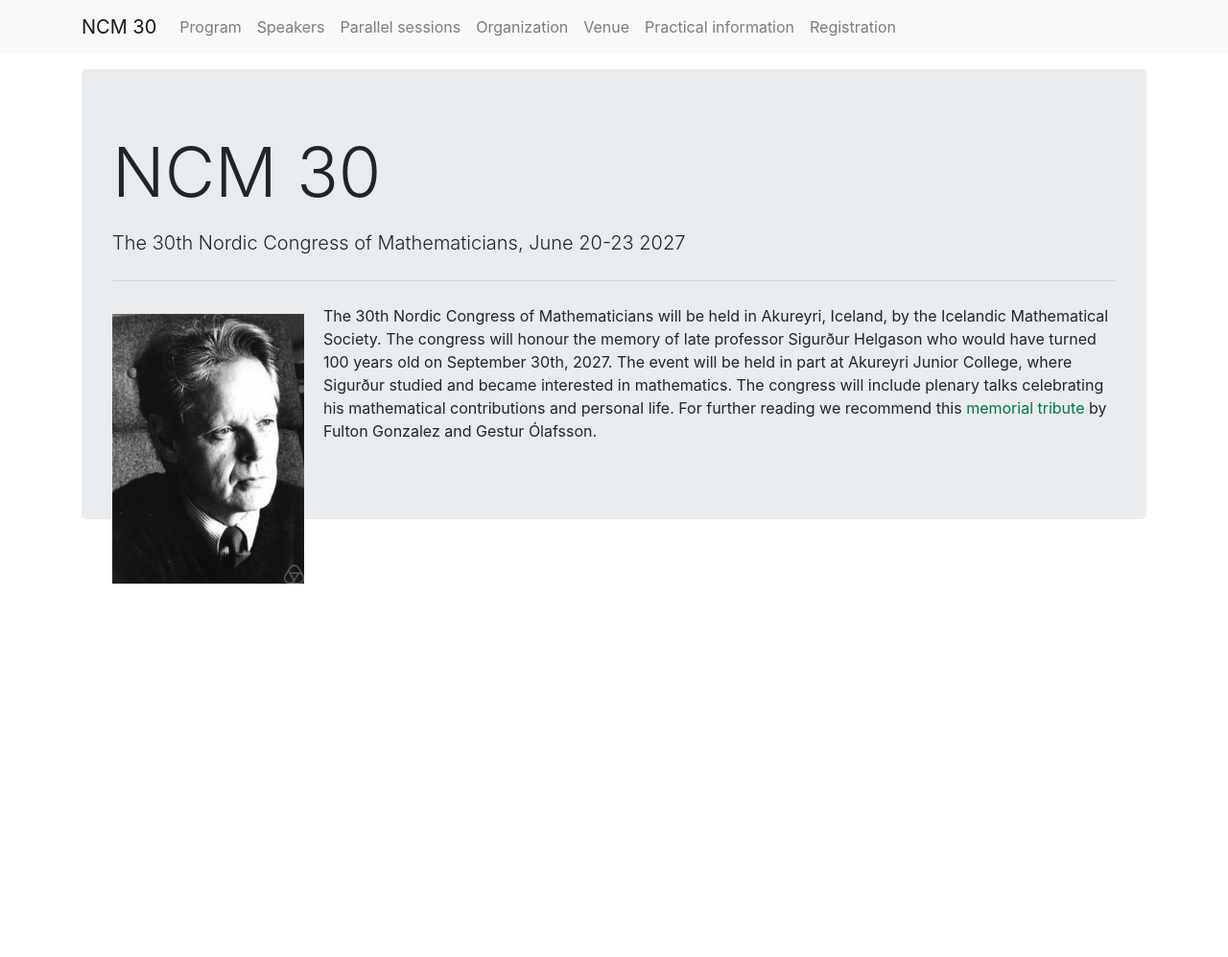
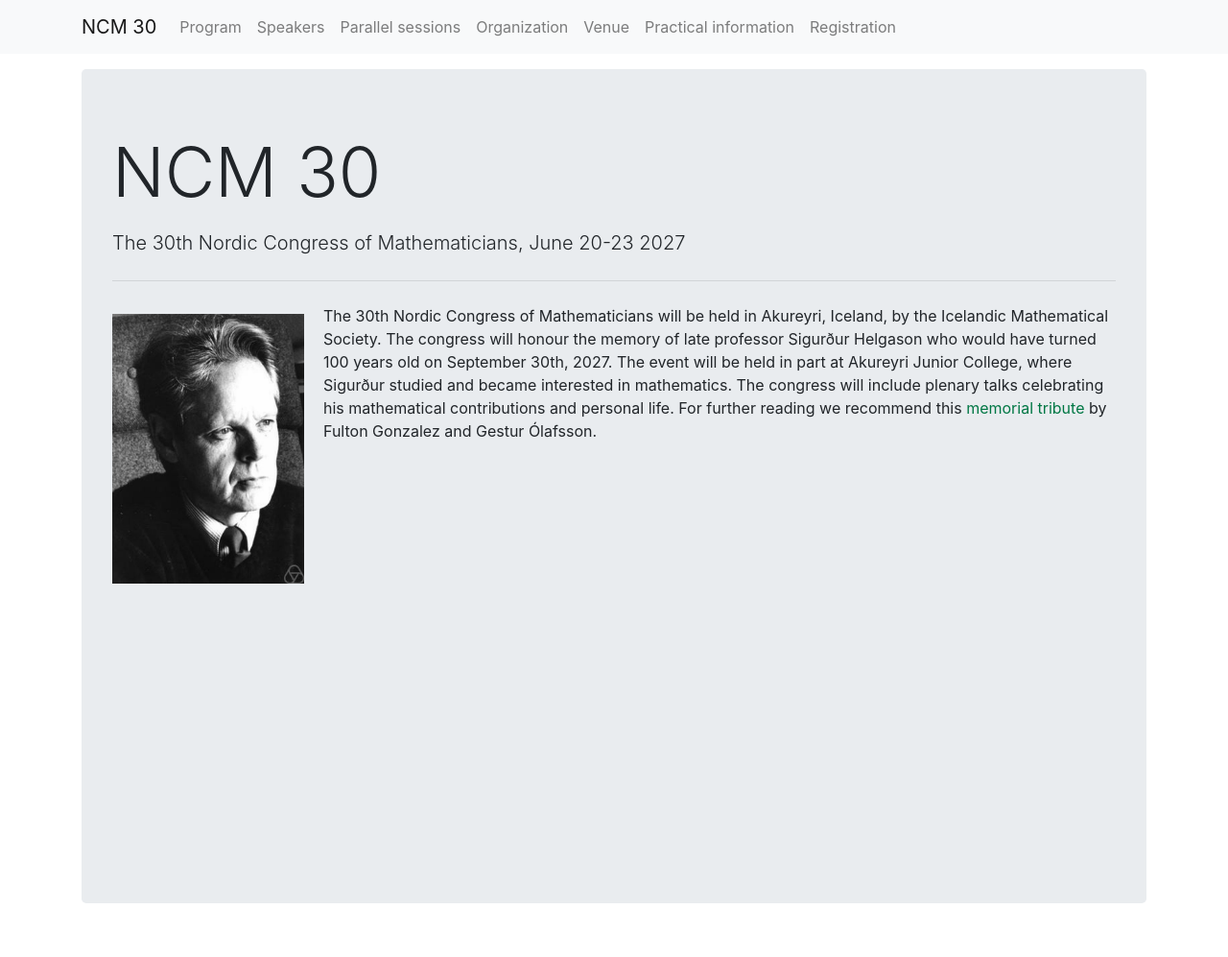
Before and after one commit to IslenskaStaerdfraedafelagid/ncm30-website, a Jekyll site: the page built from index.md, in a window 1280 px wide. Shown: the whole page at 96% size. Built offline with Jekyll 4.4.1, drawn with Linux system fonts in a browser that asks for light colours; before the commit the page ends 900 px from its top, so only the background shows below that.

Commit message:
Update index.md

```diff
--- a/index.md
+++ b/index.md
@@ -3,3 +3,20 @@ layout: home
 ---
 ![MA]({{ '/assets/images/Sigurdur_Helgason.jpeg' | relative_url }}){: width="200" style="float: left; margin: 10px 20px 10px 0; max-width: 100%; height: auto; display: block;" }
 The 30th Nordic Congress of Mathematicians will be held in Akureyri, Iceland, by the Icelandic Mathematical Society. The congress will honour the memory of late professor Sigurður Helgason who would have turned 100 years old on September 30th, 2027.  The event will be held in part at Akureyri Junior College, where Sigurður studied and became interested in mathematics. The congress will include plenary talks celebrating his mathematical contributions and personal life. For further reading we recommend this <a href="https://www.ams.org/notices/202410/rnoti-p1349.pdf"> memorial tribute </a> by Fulton Gonzalez and Gestur Ólafsson.
+
+<br>
+<br>
+<br>
+<br>
+<br>
+<br>
+<br>
+<br>
+<br>
+<br>
+<br>
+<br>
+<br>
+<br>
+<br>
+<br>
```
